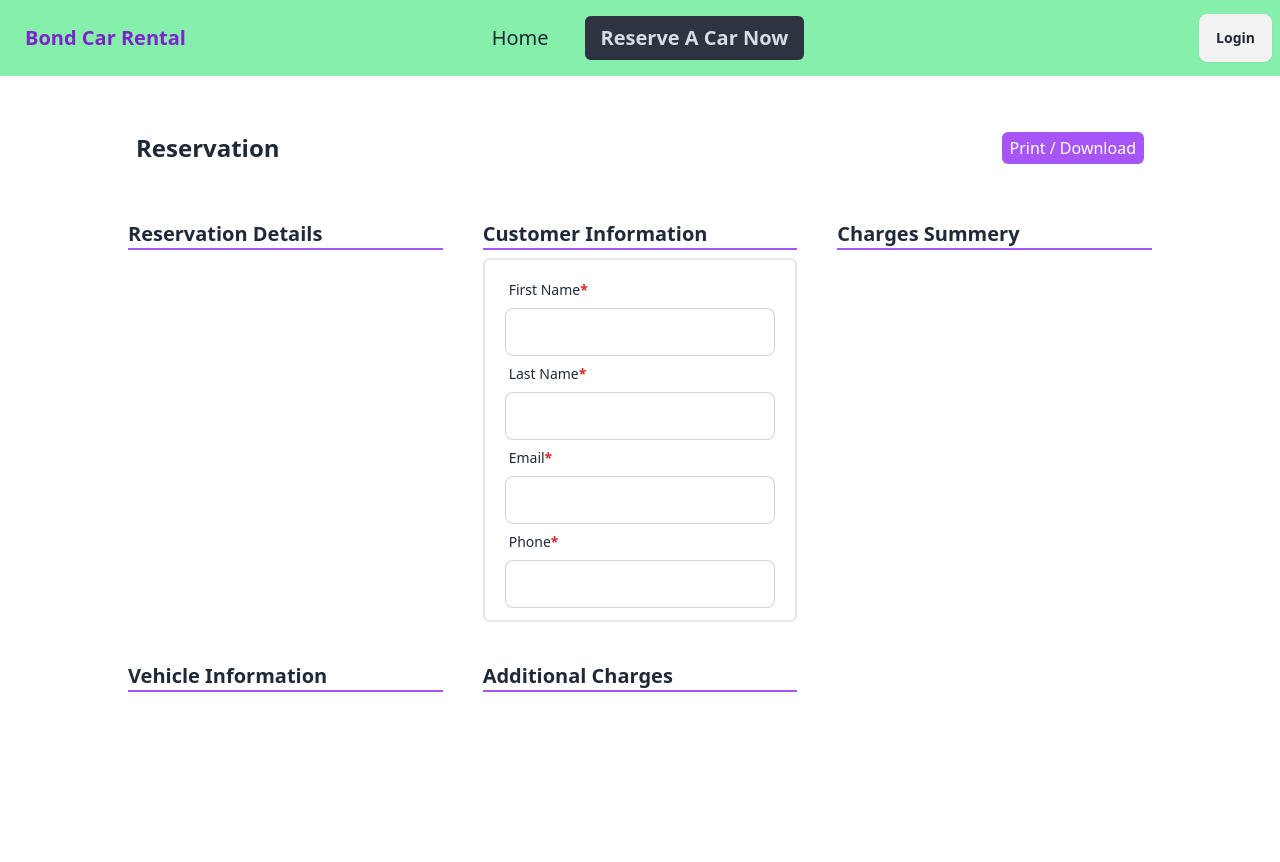
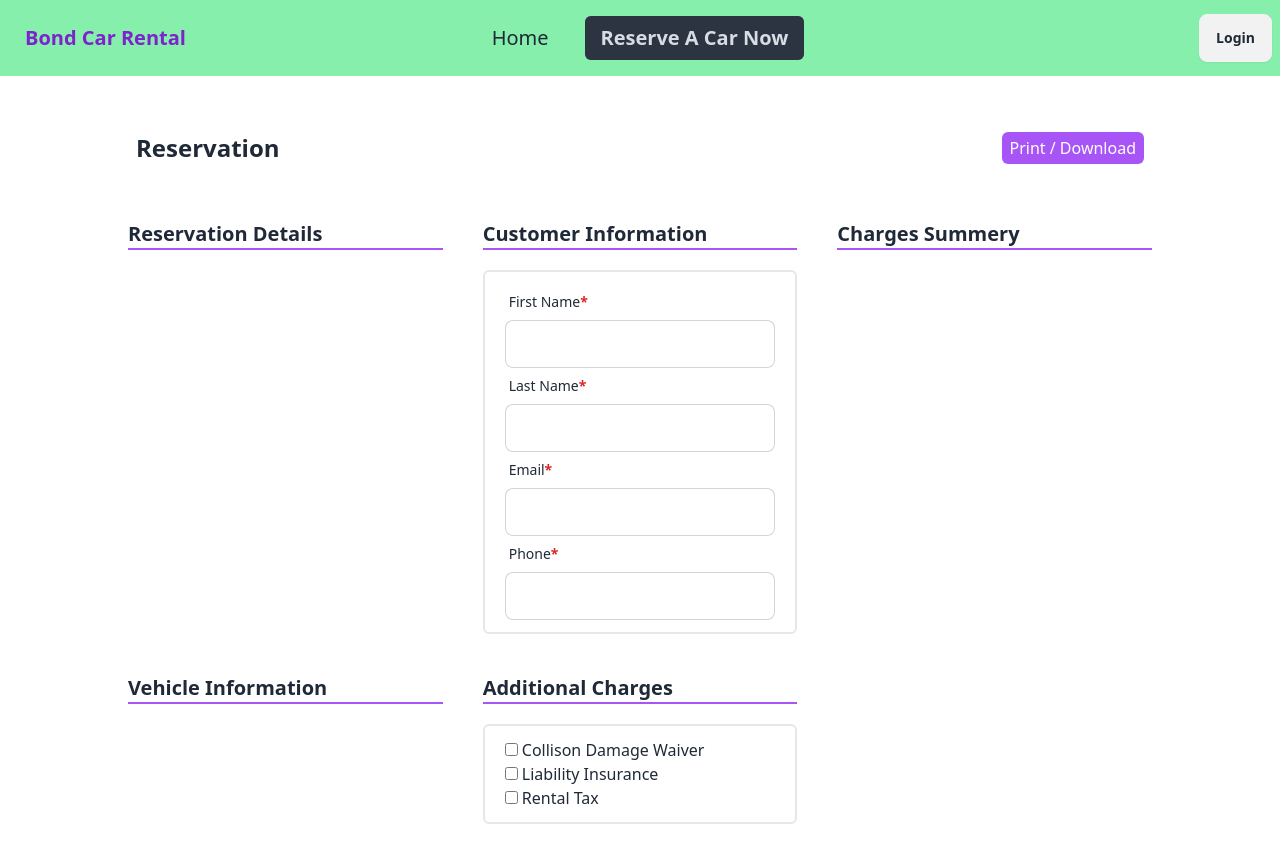
Before and after one commit to bandhandut19/bond-car-rental, a React (Vite) app: page /reserve in a window 1280 px wide. Before the commit the page ends 800 px from the top, so only its background shows below. Built offline with nearby package versions, Linux system fonts and the light colour scheme; no server answers.

Commit message:
additonal charges data processing done

```diff
--- a/src/Components/Pages/Reserve.jsx
+++ b/src/Components/Pages/Reserve.jsx
@@ -2,7 +2,7 @@ import { useContext } from "react";
 import { InitialContext } from "../Providers/IntialProvider";
 
 const Reserve = () => {
-    const { setFirstName, setLastName, setEmail, setPhone } = useContext(InitialContext)
+    const { setFirstName, setLastName, setEmail, setPhone ,setCdw,setLi,setRt } = useContext(InitialContext)
 
     // Contact Information Data handle
 
@@ -18,6 +18,22 @@ const Reserve = () => {
     const handlePhone = (phone) => {
         setPhone(phone)
     }
+
+    // Additonal Charges Data handle
+
+    const handleCdw = (value) => {
+        setCdw(value)
+    }
+    const handleLi = (value) => {
+        setLi(value)
+    }
+    const handleRt = (value) => {
+        setRt(value)
+    }
+
+
+
+
 
 
 
@@ -39,7 +55,7 @@ const Reserve = () => {
 
                 {/* Reservation details form container */}
                 <div>
-                    <h1 className="border-b-2 border-purple-500 font-bold text-xl">Reservation Details</h1>
+                    <h1 className="border-b-2 border-purple-500 font-bold text-xl mb-5">Reservation Details</h1>
 
                 </div>
 
@@ -47,7 +63,7 @@ const Reserve = () => {
 
                 {/* Customer Information form container */}
                 <div>
-                    <h1 className="border-b-2 border-purple-500 font-bold text-xl">Customer Information</h1>
+                    <h1 className="border-b-2 border-purple-500 font-bold text-xl mb-5">Customer Information</h1>
                     {/* info container */}
                     <div className="mt-2 border-2 px-5 py-3 rounded-md">
 
@@ -87,7 +103,7 @@ const Reserve = () => {
 
                 {/* Charges Summery */}
                 <div>
-                    <h1 className="border-b-2 border-purple-500 font-bold text-xl">Charges Summery</h1>
+                    <h1 className="border-b-2 border-purple-500 font-bold text-xl mb-5">Charges Summery</h1>
 
                 </div>
 
@@ -96,7 +112,7 @@ const Reserve = () => {
 
                 {/* Vehicle Information */}
                 <div>
-                    <h1 className="border-b-2 border-purple-500 font-bold text-xl">Vehicle Information</h1>
+                    <h1 className="border-b-2 border-purple-500 font-bold text-xl mb-5">Vehicle Information</h1>
 
                 </div>
 
@@ -105,7 +121,14 @@ const Reserve = () => {
 
                 {/* Additional Charges */}
                 <div>
-                    <h1 className="border-b-2 border-purple-500 font-bold text-xl">Additional Charges</h1>
+                    <h1 className="border-b-2 border-purple-500 font-bold text-xl mb-5">Additional Charges</h1>
+                    <div className="mt-2 border-2 px-5 py-3 rounded-md" >
+                        <ul>
+                            <li> <input type="checkbox" onChange={(e)=> handleCdw(e.target.checked)} /> Collison Damage Waiver</li>
+                            <li> <input type="checkbox" onChange={(e)=> handleLi(e.target.checked)} /> Liability Insurance</li>
+                            <li> <input type="checkbox" onChange={(e)=> handleRt(e.target.checked)} /> Rental Tax</li>
+                        </ul>
+                    </div>
 
                 </div>
 
--- a/src/Components/Providers/IntialProvider.jsx
+++ b/src/Components/Providers/IntialProvider.jsx
@@ -13,16 +13,24 @@ const IntialProvider = ({children}) => {
         .then(res=> setCars(res.data.data))
     },[])
 
-
+    //contact-information form data
     const [firstName,setFirstName] = useState(null)
     const [lastName,setLastName] = useState(null)
     const [email,setEmail] = useState(null)
     const [phone,setPhone] = useState(null)
 
+    // additional charges data
+    const [cdw,setCdw] = useState(null)
+    const [li,setLi] = useState(null)
+    const [rt,setRt] = useState(null)
+
+
 
     // provided data
     const data = {
         cars,
+
+        // contact-information
         setFirstName,
         setLastName,
         setEmail,
@@ -30,9 +38,18 @@ const IntialProvider = ({children}) => {
         firstName,
         lastName,
         email,
-        phone
+        phone,
+
+        // additional charges (true,false)
+        setCdw,
+        setLi,
+        setRt,
+        cdw,
+        li,
+        rt
 
     }
+
 
 
     return (
```
